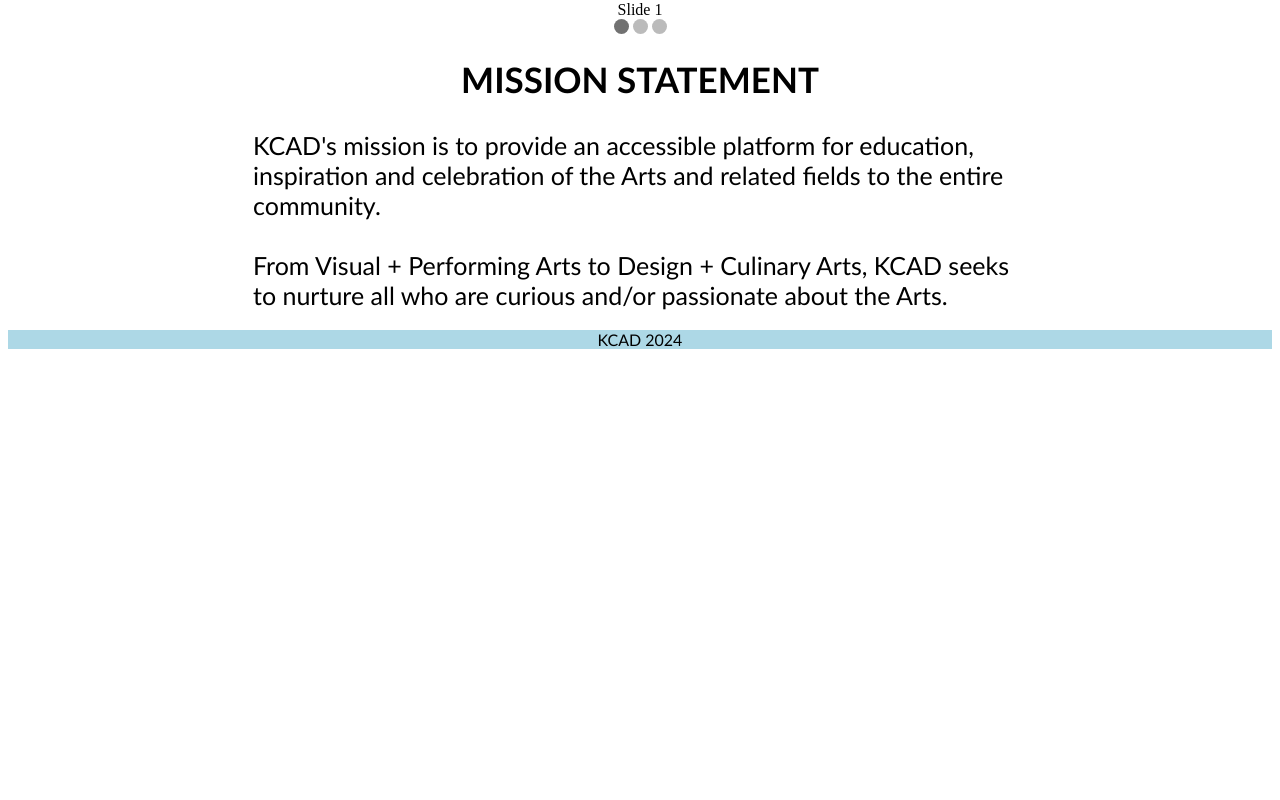
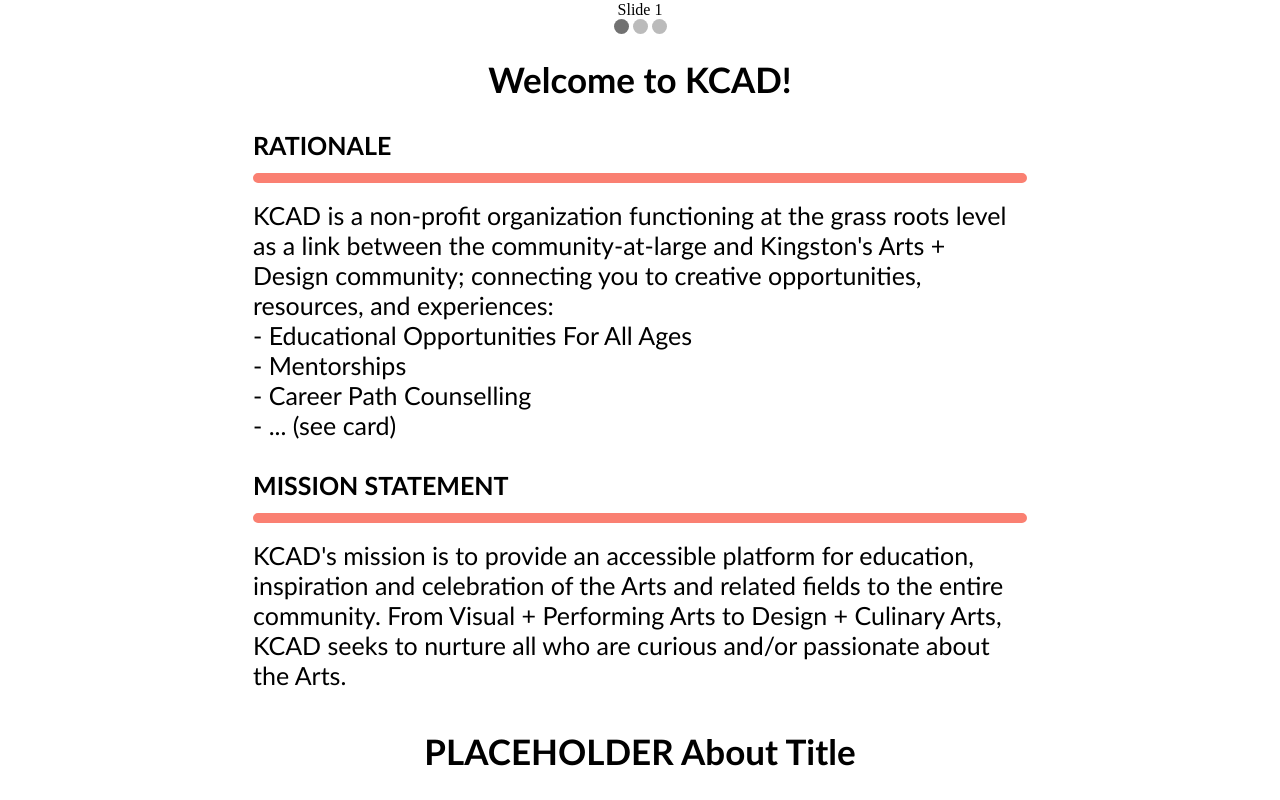
Before and after one commit to kev1ch/kcad_website_react, a React (Vite) app: page / in a window 1280 px wide. Shown: the part 560-1360 px from the top of the page. Before the commit the page ends 917 px from the top, so only its background shows below. Built offline with nearby package versions, Linux system fonts and the light colour scheme.

Commit message:
Design changes, added facebook embedding, start of major refactoring of website structure

```diff
--- a/package.json
+++ b/package.json
@@ -12,8 +12,10 @@
   "dependencies": {
     "react": "^18.3.1",
     "react-dom": "^18.3.1",
+    "react-facebook": "^9.0.12",
     "react-router": "^6.26.0",
-    "react-router-dom": "^6.26.0"
+    "react-router-dom": "^6.26.0",
+    "react-social-media-embed": "^2.5.13"
   },
   "devDependencies": {
     "@eslint/js": "^9.8.0",
--- a/src/App.jsx
+++ b/src/App.jsx
@@ -2,6 +2,7 @@
 
 import './App.css';
 import MainPage from './MainPage';
+import News from './News';
 
 import ArticleComponent from './ArticleComponent';
 import SlideshowComponent from "./SlideshowComponent";
@@ -20,17 +21,18 @@
 
   return (
     <>
-      <BrowserRouter>
+      <MainPage/>
+      {/*<BrowserRouter>
         <Routes>
           <Route path="/" element={<MainPage/>}>
             <Route index element={<><SlideshowComponent srcimg1={img1} srcimg2={img2} srcimg3={img3}/><ArticleComponent data={article_main}/></>}></Route>
-            <Route path="/news" element={<div>News</div>}></Route>
+            <Route path="/news" element={<News/>}></Route>
             <Route path="/gallery" element={<div>Gallery</div>}></Route>
             <Route path="/about" element={<ArticleComponent data={article_about}/>}></Route>
             <Route path="/contact" element={<ArticleComponent data={article_contact}/>}></Route>
           </Route>
         </Routes>
-      </BrowserRouter>
+      </BrowserRouter>*/}
     </>
   )
 }
--- a/src/ArticleComponent.css
+++ b/src/ArticleComponent.css
@@ -18,7 +18,11 @@
 
 .article_title {
     font-size: 35px;
+    font-weight: bold;
     text-align: center;
+}
+
+.paragraph_title {
     font-weight: bold;
 }
 
@@ -26,6 +30,12 @@
     font-family: "Trebuchet MS", Arial, Helvetica, sans-serif;
     color: black;
     font-size: 25px;
-
     width: 100%;
 }
+
+.title_underline {
+    width: 100%;
+    border: 5px solid salmon;
+    border-radius: 5px;
+    display: inline-block;
+}
--- a/src/ArticleComponent.jsx
+++ b/src/ArticleComponent.jsx
@@ -17,8 +17,14 @@
                 ) : (
                     <>
                         <br/>
-                        <div>{paragraph.title}</div>
-                        <div>{paragraph.text}</div>
+                        <div className="paragraph_title">{paragraph.title}</div>
+                        <hr className="title_underline"/>
+                        <div>{Array.isArray(paragraph.text) ? paragraph.text.map((sub_paragraph) => (
+                            <>
+                                {sub_paragraph}
+                                <br/>
+                            </>
+                        )) : paragraph.text}</div>
                     </>
                 )
             ))}
--- a/src/ArticleMain.js
+++ b/src/ArticleMain.js
@@ -1,11 +1,19 @@
 const article_main = {
-    title: "MISSION STATEMENT",
+    title: "Welcome to KCAD!",
     paragraphs: [
-        {title : "",
-         text: "KCAD's mission is to provide an accessible platform for education, inspiration and celebration of the Arts and related fields to the entire community."
+        {
+            title : "RATIONALE",
+            text: ["KCAD is a non-profit organization functioning at the grass roots level as a link between the community-at-large and Kingston's Arts + Design community; " +
+        "connecting you to creative opportunities, resources, and experiences:",
+        "- Educational Opportunities For All Ages",
+        "- Mentorships",
+        "- Career Path Counselling",
+        "- ... (see card)"]
         },
-        {title: "",
-         text: "From Visual + Performing Arts to Design + Culinary Arts, KCAD seeks to nurture all who are curious and/or passionate about the Arts."
+        {
+            title : "MISSION STATEMENT",
+            text: "KCAD's mission is to provide an accessible platform for education, inspiration and celebration of the Arts and related fields to the entire community. " +
+        "From Visual + Performing Arts to Design + Culinary Arts, KCAD seeks to nurture all who are curious and/or passionate about the Arts."
         }
     ]
 }
--- a/src/MainPage.jsx
+++ b/src/MainPage.jsx
@@ -1,7 +1,17 @@
 import { Outlet, Link } from "react-router-dom";
-import DotComponent from "./DotComponent";
 
 import './MainPage.css';
+
+import ArticleComponent from "./ArticleComponent";
+import SlideshowComponent from "./SlideshowComponent";
+
+import article_main from './ArticleMain';
+import article_about from './ArticleAbout';
+import article_contact from './ArticleContact';
+
+import img1 from "./img/img1.jpg";
+import img2 from "./img/img2.jpg";
+import img3 from "./img/img3.jpg";
 
 import website_logo from "./img/logo.png";
 
@@ -14,18 +24,18 @@
                 <div className="navigation_bar">
                     <img src={website_logo} alt="website_logo"/>
 
-                    <nav>
+                    {/*<nav>
                         <Link className="link-style" to="/">Home</Link>
                         <Link className="link-style" to="/news">News</Link>
                         <Link className="link-style" to="/gallery">Gallery</Link>
                         <Link className="link-style" to="/about">About</Link>
                         <Link className="link-style" to="/contact">Contact</Link>
-                    </nav>
+                    </nav>*/}
 
 
                 </div>
 
-                <div className="mobile_navigation_bar">
+                {/*<div className="mobile_navigation_bar">
                     <div className="dropdown_navigaiton">
                         <button className="dropdown_button">&#9776;</button>
 
@@ -39,10 +49,13 @@
 
                     </div>
                     <div className="mobile_logo_container"><img src={website_logo} alt="website_logo"/></div>
-                </div>
+                </div>*/}
             </header>
 
-            <Outlet/>
+            {/*<Outlet/>*/}
+
+            <SlideshowComponent srcimg1={img1} srcimg2={img2} srcimg3={img3}/><ArticleComponent data={article_main}/>
+            <ArticleComponent data={article_about}/>
 
             <footer>
                 KCAD 2024
--- a/src/News.jsx
+++ b/src/News.jsx
@@ -0,0 +1,33 @@
+
+import { FacebookEmbed } from 'react-social-media-embed';
+import { InstagramEmbed } from 'react-social-media-embed';
+
+import { FacebookProvider, Page } from 'react-facebook';
+
+function News() {
+
+    return (
+        <>
+
+            <div style={{ display: 'flex', justifyContent: 'center' }}>
+                <FacebookEmbed url="https://www.facebook.com/KCADygk/posts/pfbid02SeKRAKKBwmYhFUocnCNBesRe7hKcKrkQ5mKyxN8XmLxGYi4S6tt8GMTiBd3GoNRml" width={550} />
+            </div>
+
+
+            {/* <div style={{ display: 'flex', justifyContent: 'center' }}>
+                <InstagramEmbed url="https://www.instagram.com/__kcad__/p/C-IcJQ4gwBs/" width={328} />
+            </div>
+            */}
+
+
+            {/* {FacebookProvider} from 'react-facebook'
+            <FacebookProvider appId="123456789">
+                <Page style={{ display: 'flex', justifyContent: 'center' }} href="https://www.facebook.com/KCADygk/" tabs="timeline" />
+            </FacebookProvider>
+            */}
+        </>
+    );
+
+}
+
+export default News;
```
Also changed, not shown: 1 other file (tests, documents, lock files or other folders).
